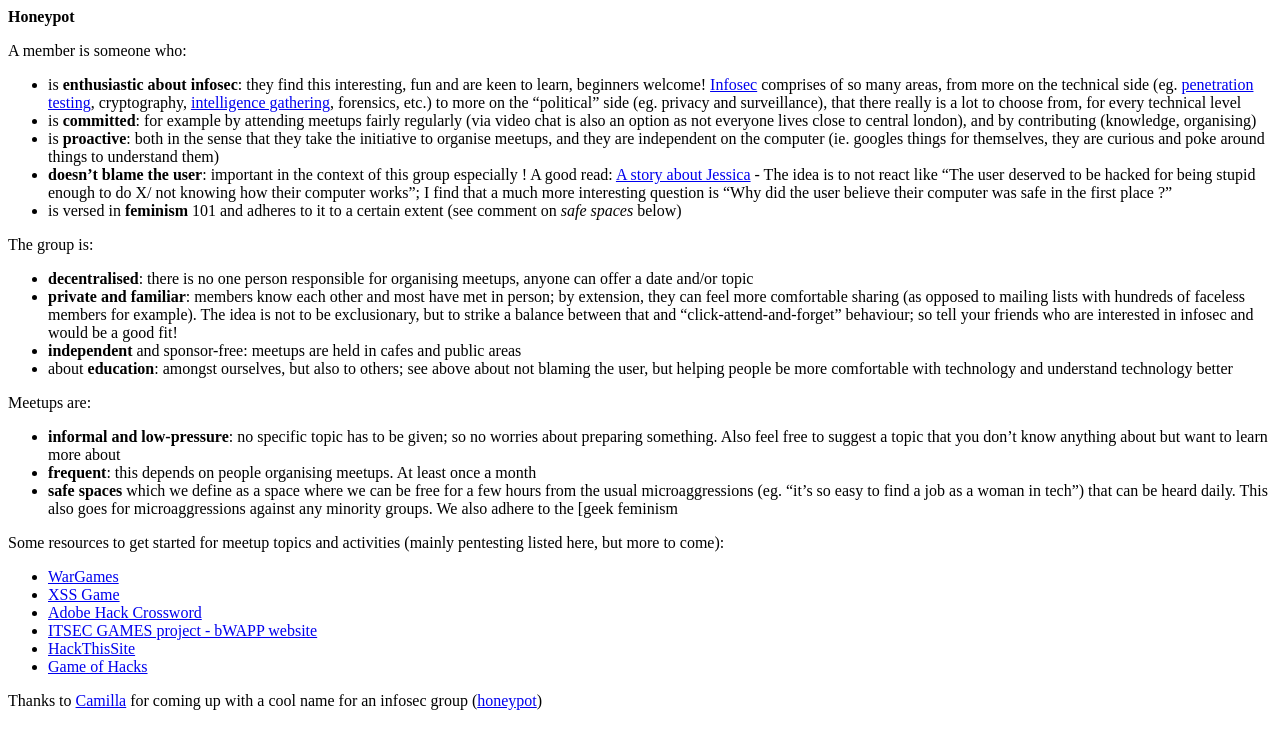
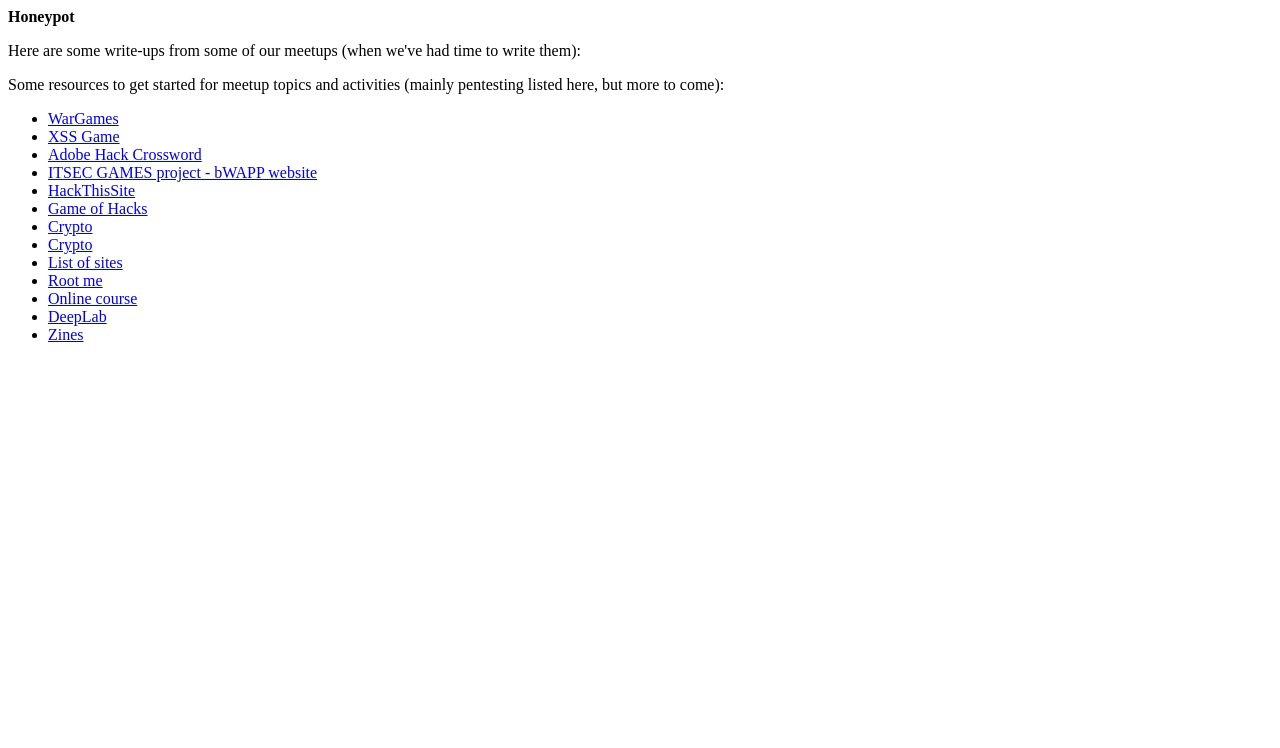
Before and after one commit to honeypot-ldn/honeypot-ldn.github.io, a plain HTML site: page index.html in a window 1280 px wide. Drawn offline with Linux system fonts and the light colour scheme.

Commit message:
remove thing and add resources

```diff
--- a/index.html
+++ b/index.html
@@ -12,27 +12,10 @@
 	 <b>Honeypot</b>
 	</header>
 	<article>
-<p>A member is someone who:</p>
-<ul>
-<li>is <strong>enthusiastic about infosec</strong>: they find this interesting, fun and are keen to learn, beginners welcome! <a href="https://en.wikipedia.org/?title=Information_security">Infosec</a> comprises of so many areas, from more on the technical side (eg. <a href="https://en.wikipedia.org/wiki/Penetration_test">penetration testing</a>, cryptography, <a href="https://en.wikipedia.org/wiki/Open-source_intelligence">intelligence gathering</a>, forensics, etc.) to more on the “political” side (eg. privacy and surveillance), that there really is a lot to choose from, for every technical level</li>
-<li>is <strong>committed</strong>: for example by attending meetups fairly regularly (via video chat is also an option as not everyone lives close to central london), and by contributing (knowledge, organising)</li>
-<li>is <strong>proactive</strong>: both in the sense that they take the initiative to organise meetups, and they are independent on the computer (ie. googles things for themselves, they are curious and poke around things to understand them)</li>
-<li><strong>doesn’t blame the user</strong>: important in the context of this group especially ! A good read: <a href="http://swiftonsecurity.tumblr.com/post/98675308034/a-story-about-jessica">A story about Jessica</a> - The idea is to not react like “The user deserved to be hacked for being stupid enough to do X/ not knowing how their computer works”; I find that a much more interesting question is “Why did the user believe their computer was safe in the first place ?”</li>
-<li>is versed in <strong>feminism</strong> 101 and adheres to it to a certain extent (see comment on <em>safe spaces</em> below)</li>
-</ul>
-<p>The group is:</p>
-<ul>
-<li><strong>decentralised</strong>: there is no one person responsible for organising meetups, anyone can offer a date and/or topic</li>
-<li><strong>private and familiar</strong>: members know each other and most have met in person; by extension, they can feel more comfortable sharing (as opposed to mailing lists with hundreds of faceless members for example). The idea is not to be exclusionary, but to strike a balance between that and “click-attend-and-forget” behaviour; so tell your friends who are interested in infosec and would be a good fit!</li>
-<li><strong>independent</strong> and sponsor-free: meetups are held in cafes and public areas</li>
-<li>about <strong>education</strong>: amongst ourselves, but also to others; see above about not blaming the user, but helping people be more comfortable with technology and understand technology better</li>
-</ul>
-<p>Meetups are:</p>
-<ul>
-<li><strong>informal and low-pressure</strong>: no specific topic has to be given; so no worries about preparing something. Also feel free to suggest a topic that you don’t know anything about but want to learn more about</li>
-<li><strong>frequent</strong>: this depends on people organising meetups. At least once a month</li>
-<li><strong>safe spaces</strong> which we define as a space where we can be free for a few hours from the usual microaggressions (eg. “it’s so easy to find a job as a woman in tech”) that can be heard daily. This also goes for microaggressions against any minority groups. We also adhere to the [geek feminism</li>
-</ul>
+<p>Here are some write-ups from some of our meetups (when we've had time to write them):
+	<ul>
+	</ul>
+</p>
 <p>Some resources to get started for meetup topics and activities (mainly pentesting listed here, but more to come):</p>
 <ul>
 <li><a href="http://overthewire.org/wargames/">WarGames</a></li>
@@ -41,8 +24,17 @@
 <li><a href="https://www.vulnhub.com/entry/bwapp-bee-box-v14,53/">ITSEC GAMES project - bWAPP website</a></li>
 <li><a href="https://www.hackthissite.org">HackThisSite</a></li>
 <li><a href="http://www.gameofhacks.com/">Game of Hacks</a></li>
+<li><a href="http://www.crypto101.io/">Crypto</a></li>
+<li><a href="http://cryptopals.com/">Crypto</a></li>
+<li><a href="https://www.bonkersabouttech.com/com.bonkersabouttech.model.
+	response.BlogCategory@d96cf4/40-plus-list-of-intentionally-vulnerable-websites
+	-to-practice-your-hacking-skills/392">List of sites</a></li>
+	<li><a href="https://www.root-me.org/?lang=en">Root me</a></li>
+		<li><a href="https://www.futurelearn.com/courses/introduction-to-cyber-security">Online course</a></li>
+		<li><a href="http://www.deeplab.net/#home">DeepLab</a></li>
+		<li><a href="http://jvns.ca/zines/#networking-ack">Zines</a></li>
 </ul>
-<p>Thanks to <a href="https://github.com/Winterflower">Camilla</a> for coming up with a cool name for an infosec group (<a href="https://en.wikipedia.org/wiki/Honeypot_(computing)">honeypot</a>)</p>
+
 
 </article>
 </body>
```
